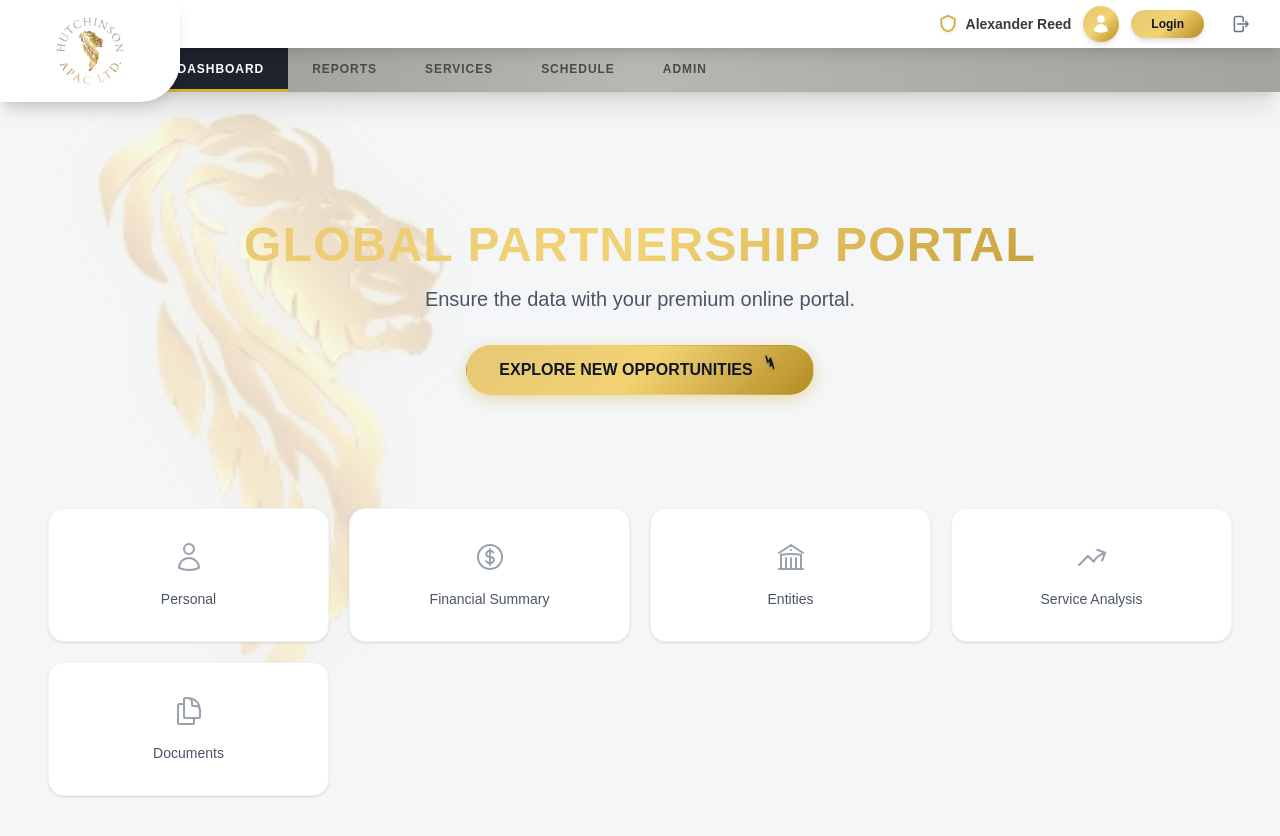
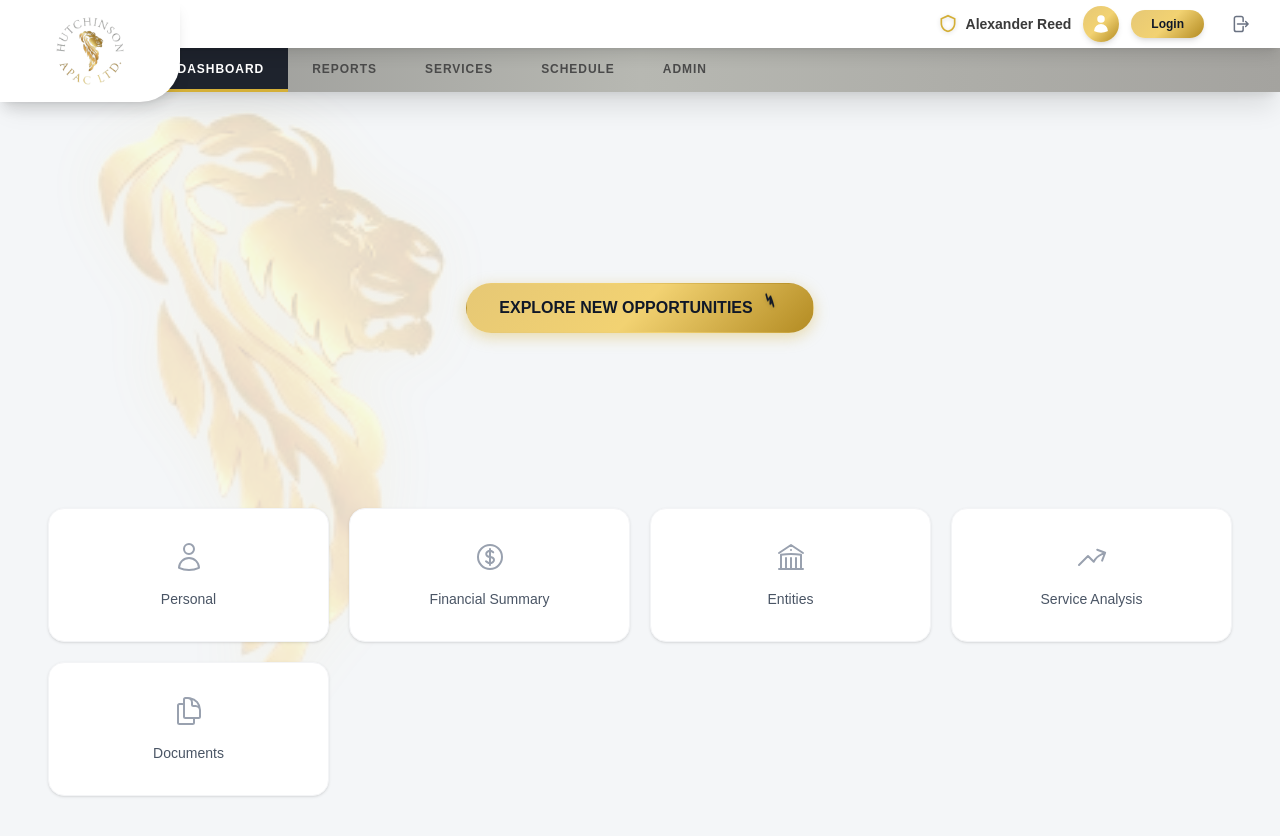
Before and after one commit to fahmidurshanto/hutchinson, a Next.js app: page / in a window 1280 px wide. Shown: the top 836 px of the page. Built offline with nearby package versions, Linux system fonts and the light colour scheme.

Commit message:
changed dashboard

```diff
--- a/next.config.mjs
+++ b/next.config.mjs
@@ -1,6 +1,7 @@
 /** @type {import('next').NextConfig} */
 const nextConfig = {
-  /* config options here */
+  output: 'standalone',
+  // other config options...
 };
 
 export default nextConfig;
--- a/src/app/(dashboard)/components/DashboardHero.js
+++ b/src/app/(dashboard)/components/DashboardHero.js
@@ -3,12 +3,6 @@ export default function DashboardHero() {
         <div className="w-full text-center py-8 md:py-16 mb-8 animate__animated animate__fadeIn relative flex flex-col items-center justify-center min-h-[40vh]">
 
             <div className="relative z-10 w-full">
-                <h1 className="text-4xl md:text-5xl font-bold mb-4 tracking-wide text-gradient-gold bg-clip-text">
-                    GLOBAL PARTNERSHIP PORTAL
-                </h1>
-                <p className="text-gray-600 text-lg md:text-xl font-medium mb-8">
-                    Ensure the data with your premium online portal.
-                </p>
 
                 <button className="cursor-pointer px-8 py-3 rounded-full text-gray-900 bg-gradient-gold font-bold shadow-[0_4px_15px_rgba(212,175,55,0.4)] hover:shadow-[0_6px_20px_rgba(212,175,55,0.6)] hover:scale-105 transition-all flex items-center justify-center mx-auto border border-transparent">
                     EXPLORE NEW OPPORTUNITIES
--- a/src/app/layout.js
+++ b/src/app/layout.js
@@ -20,7 +20,7 @@ export const metadata = {
 
 export default function RootLayout({ children }) {
   return (
-    <html lang="en">
+    <html lang="en" suppressHydrationWarning>
       <body
         className={`${geistSans.variable} ${geistMono.variable} antialiased`}
       >
```
